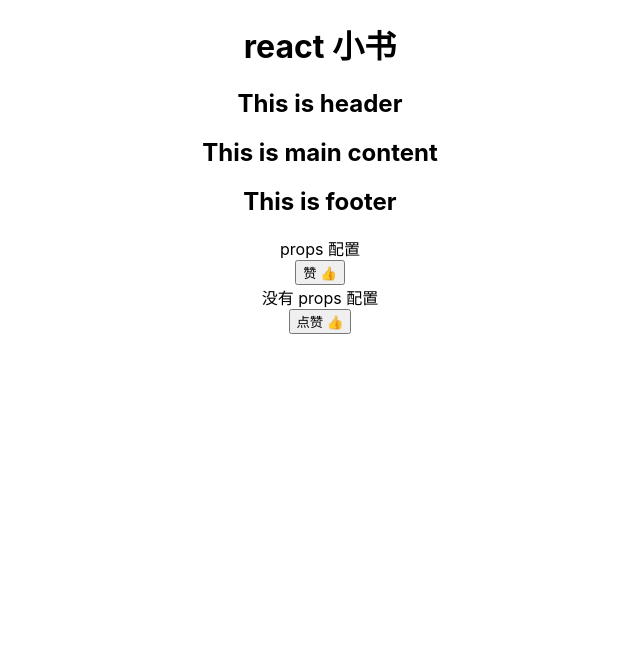
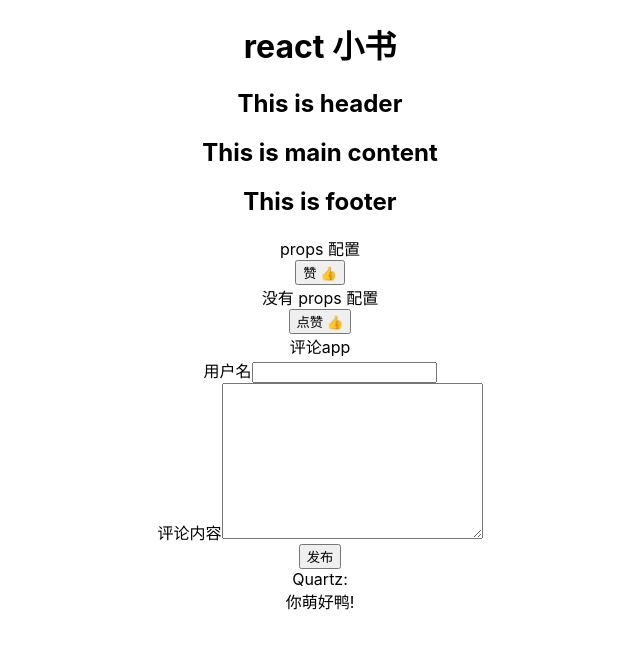
Before and after one commit to QheThe/react-sample, a React (Create React App) app: page / in a window 1280 px wide. Shown: the top 648 px of the page, without its empty margins (320-960 px from the left). Built offline with nearby package versions, Linux system fonts and the light colour scheme.

Commit message:
feat: 评论功能

```diff
--- a/src/App.js
+++ b/src/App.js
@@ -3,6 +3,7 @@ import React from 'react';
 import './App.css';
 import Index from './header/header'
 import LikeButton from './like/like'
+import CommentApp from './comments/comment'
 
 function App() {
   return (
@@ -12,6 +13,8 @@ function App() {
       <LikeButton likedText='已赞' unlikedText='赞'/>
       <div>没有 props 配置</div>
       <LikeButton />
+      <div>评论app</div>
+      <CommentApp />
       {/* <header className="App-header">
         <img src={logo} className="App-logo" alt="logo" />
         <p>Hello React</p>
--- /dev/null
+++ b/src/comments/comment.js
@@ -0,0 +1,109 @@
+import React, { Component } from 'react'
+
+class CommentInput extends Component {
+  constructor () {
+    super()
+    this.state = {
+      username: '',
+      userComment: ''
+    }
+  }
+
+  handleSubmit () {
+    if (!this.state.username) return alert('请填写用户名')
+    if (!this.state.userComment) return alert('请填写评论')
+    console.log(this.state)
+    this.props.updateCommentList(this.state)
+  }
+
+  handleUsernameInput (e) {
+    this.setState({
+      username: e.target.value
+    })
+    console.log(this.state)
+  }
+
+  handleCommentInput (e) {
+    this.setState({
+      userComment: e.target.value
+    })
+    console.log(this.state)
+  }
+
+  render() {
+    return (
+      <div className="CommentApp">
+        <div>
+          <span>用户名</span>
+          <input  onInput={this.handleUsernameInput.bind(this)} type="text" />
+        </div>
+        <div>
+          <span>评论内容</span>
+          <textarea onInput={this.handleCommentInput.bind(this)} cols="30" rows="10"></textarea>
+        </div>
+        <button onClick={this.handleSubmit.bind(this)}>发布</button>
+      </div>
+    )
+  }
+}
+
+class Comment extends Component {
+  render() {
+    return (
+      <div>
+        <span>{this.props.comment.username}:</span>
+        <br/>
+        <span>{this.props.comment.userComment}</span>
+      </div>
+    )
+  }
+}
+
+class CommnetList extends Component {
+
+  render() {
+    return (
+      <div className="CommnetList">
+        {
+          this.props.commentList.map((comment, i) => {
+            return (
+              <Comment comment={comment} key={i}/>
+            )
+          })
+        }
+      </div>
+    )
+  }
+}
+
+class CommentApp extends Component {
+  constructor () {
+    super()
+    this.state = {
+      commentsArr: [
+        {
+          username: 'Quartz',
+          userComment: '你萌好鸭!'
+        }
+      ]
+    }
+  }
+
+  updateCommentList (comment) {
+    this.setState(prevState => {
+      return prevState.commentsArr.push(comment)
+    })
+    console.log('CommetApp State', this.state)
+  }
+
+  render() {
+    return (
+      <div className="CommentApp">
+        <CommentInput updateCommentList={this.updateCommentList.bind(this)} />
+        <CommnetList commentList={this.state.commentsArr}/>
+      </div>
+    )
+  }
+}
+
+export default CommentApp
```
